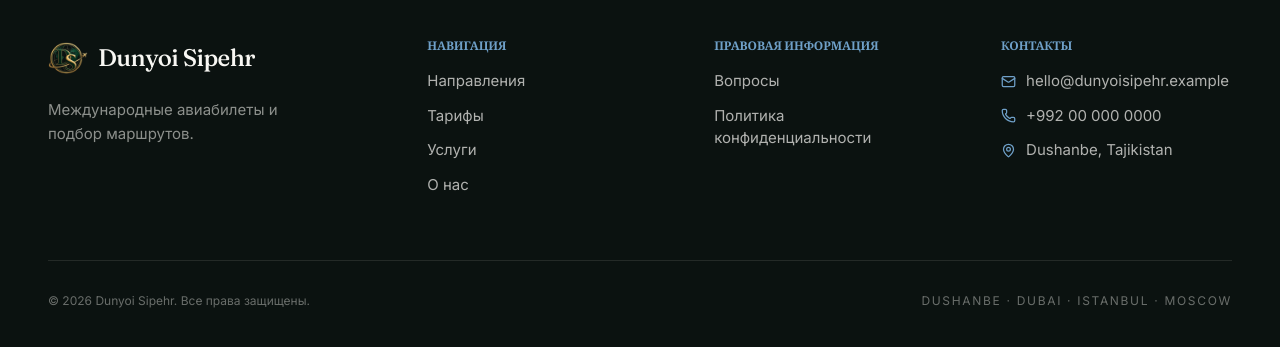
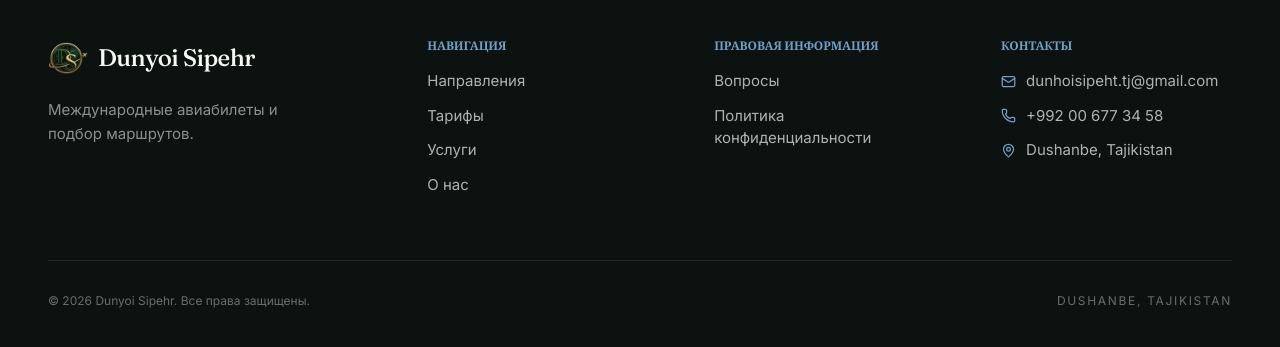
Before and after one commit to Dodikhudoev-Ahmad/Dunyoi_Sipehr, a React (Vite) app in the folder frontend/: page / in a window 1280 px wide. Shown: the part 5552-5899 px from the top of the page. Built offline with nearby package versions, Linux system fonts and the light colour scheme; no server answers.

Commit message:
some changes

```diff
--- a/frontend/src/components/layout/Footer.tsx
+++ b/frontend/src/components/layout/Footer.tsx
@@ -42,8 +42,14 @@ export function Footer() {
           <div>
             <h3 className="mb-4 text-xs font-semibold uppercase tracking-[0.14em] text-sage">{t('contacts.title')}</h3>
             <ul className="space-y-3 text-[15px] text-white/70">
-              <li className="flex items-center gap-2.5"><Mail size={15} className="text-sage" /> hello@dunyoisipehr.example</li>
-              <li className="flex items-center gap-2.5"><Phone size={15} className="text-sage" /> +992 00 000 0000</li>
+              <li className="flex items-center gap-2.5">
+                <Mail size={15} className="text-sage" />
+                <a href="mailto:dunhoisipeht.tj@gmail.com" className="transition-colors hover:text-white">dunhoisipeht.tj@gmail.com</a>
+              </li>
+              <li className="flex items-center gap-2.5">
+                <Phone size={15} className="text-sage" />
+                <a href="tel:+992006773458" className="transition-colors hover:text-white">+992 00 677 34 58</a>
+              </li>
               <li className="flex items-center gap-2.5"><MapPin size={15} className="text-sage" /> Dushanbe, Tajikistan</li>
             </ul>
           </div>
@@ -51,7 +57,7 @@ export function Footer() {
 
         <div className="mt-16 flex flex-col items-start justify-between gap-4 border-t border-white/10 pt-8 text-xs text-white/40 sm:flex-row sm:items-center">
           <span>&copy; {year} Dunyoi Sipehr. {t('footer.rights')}</span>
-          <span className="uppercase tracking-[0.14em]">Dushanbe · Dubai · Istanbul · Moscow</span>
+          <span className="uppercase tracking-[0.14em]">Dushanbe, Tajikistan</span>
         </div>
       </div>
     </footer>
--- a/frontend/src/index.css
+++ b/frontend/src/index.css
@@ -56,8 +56,8 @@
   --color-gold: #c9a24b;
 
   /* Aero Map "premium" page-header treatment (AeroMapBackground tone="adaptive") —
-     line/dot color, three opacity levels, and the gradient wash behind the map.
-     Adaptive: overridden under :root.dark below so the motif reads as gold-on-dark
+      line/dot color, three opacity levels, and the gradient wash behind the map.
+      Adaptive: overridden under :root.dark below so the motif reads as gold-on-dark
      with a warm glow instead of a washed-out blue-on-dark. */
   --color-map-line: var(--color-primary);
   --map-bg-opacity: 0.09;
```
